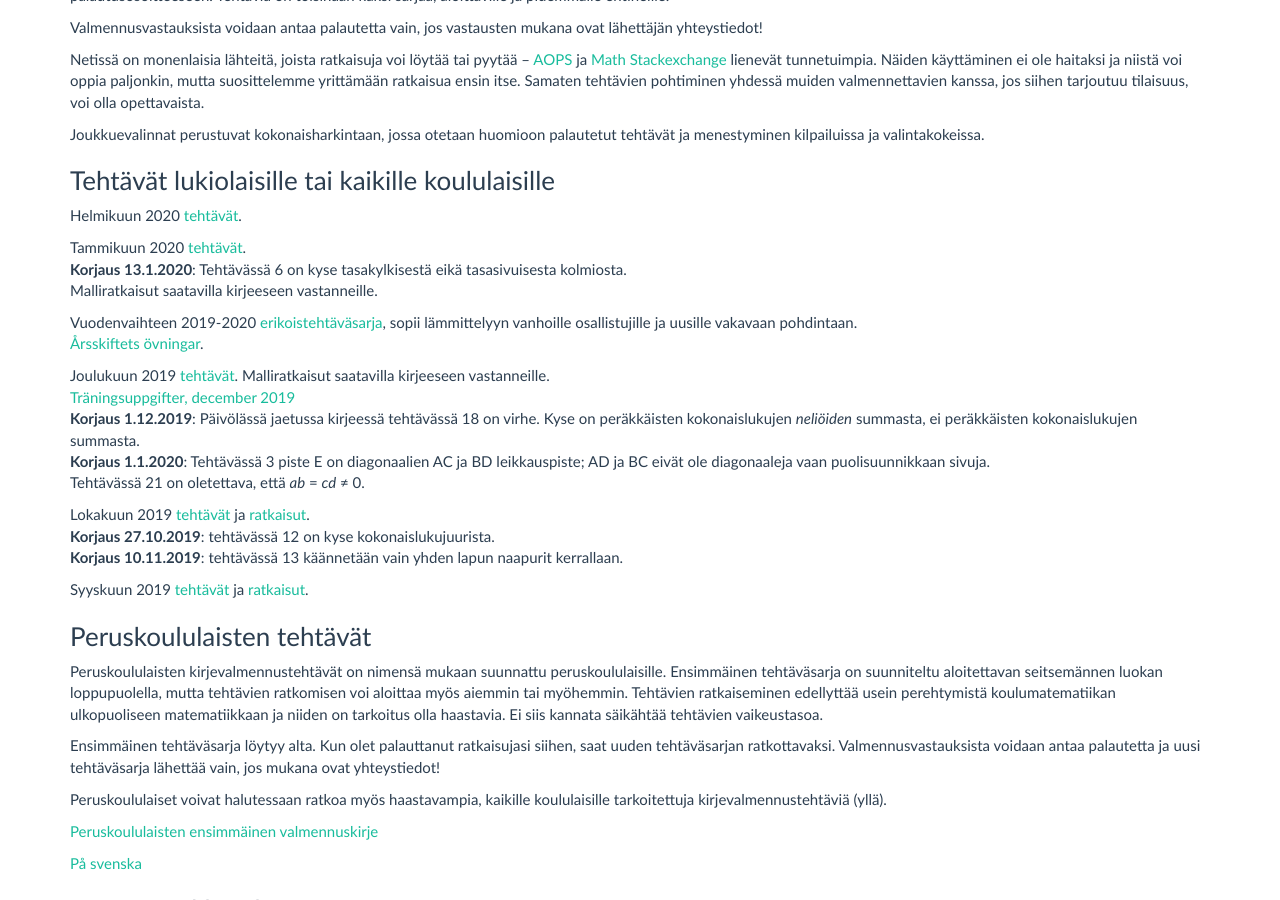
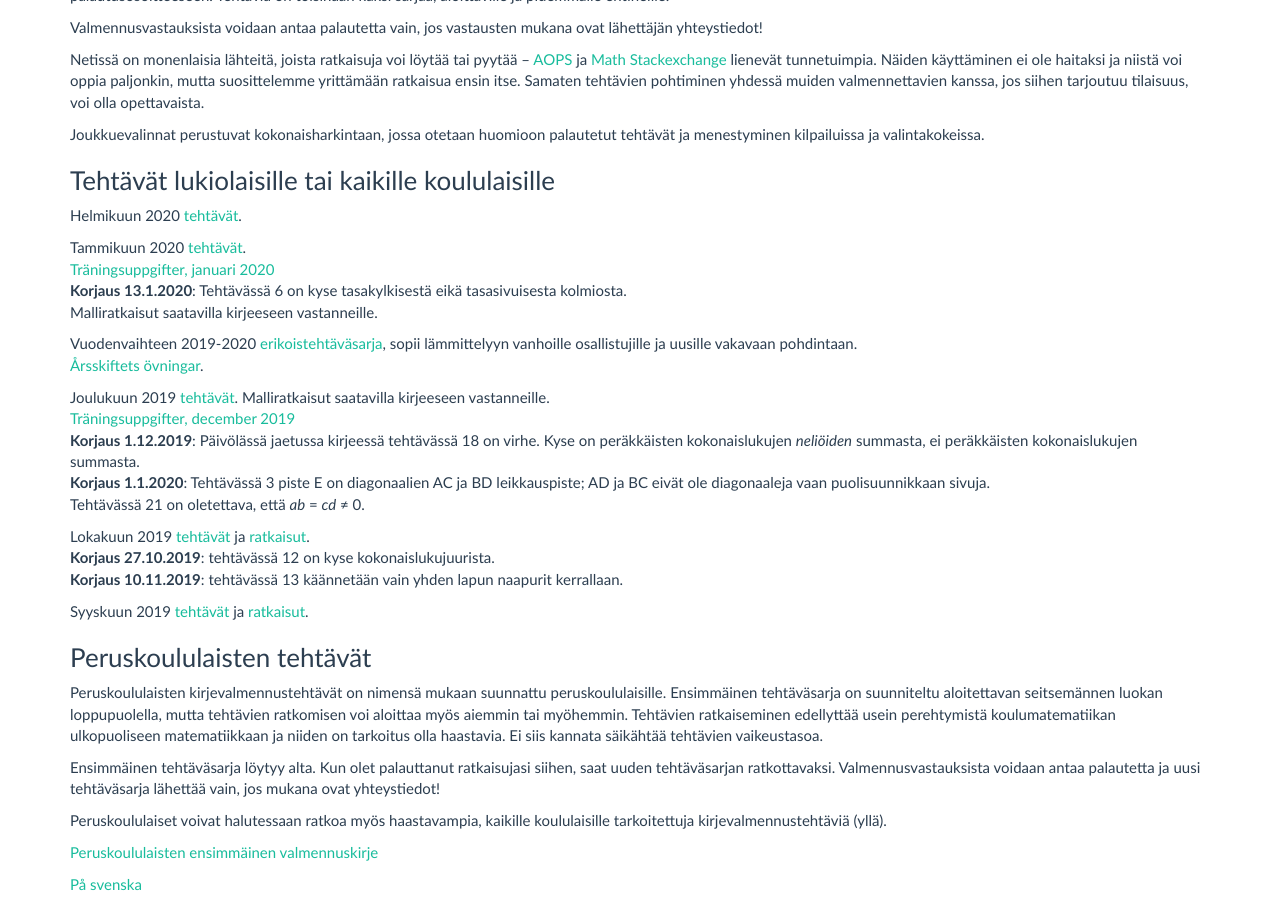
Before and after one commit to matematiikkakilpailut/matematiikkakilpailut.github.io, a Jekyll site: the page built from valmennus/index.md, in a window 1280 px wide and 900 px high, scrolled down 467 px. Built offline with Jekyll 4.4.1, drawn with Linux system fonts in a browser that asks for light colours.

Commit message:
Update index.md
Tammikuun tehtävät ruotsiksi

```diff
--- a/valmennus/index.md
+++ b/valmennus/index.md
@@ -41,6 +41,7 @@ valintakokeissa.
 Helmikuun 2020 [tehtävät](2020/kirje_2020_02.pdf).<br>
 
 Tammikuun 2020 [tehtävät](2020/kirje_2020_01.pdf).<br>
+<span lang="sv">[Träningsuppgifter, januari 2020](2020/kirje_2020_01_sv.pdf)</span><br>
 **Korjaus 13.1.2020**: Tehtävässä 6 on kyse tasakylkisestä eikä tasasivuisesta kolmiosta.<br>
 Malliratkaisut saatavilla kirjeeseen vastanneille.
 
```
